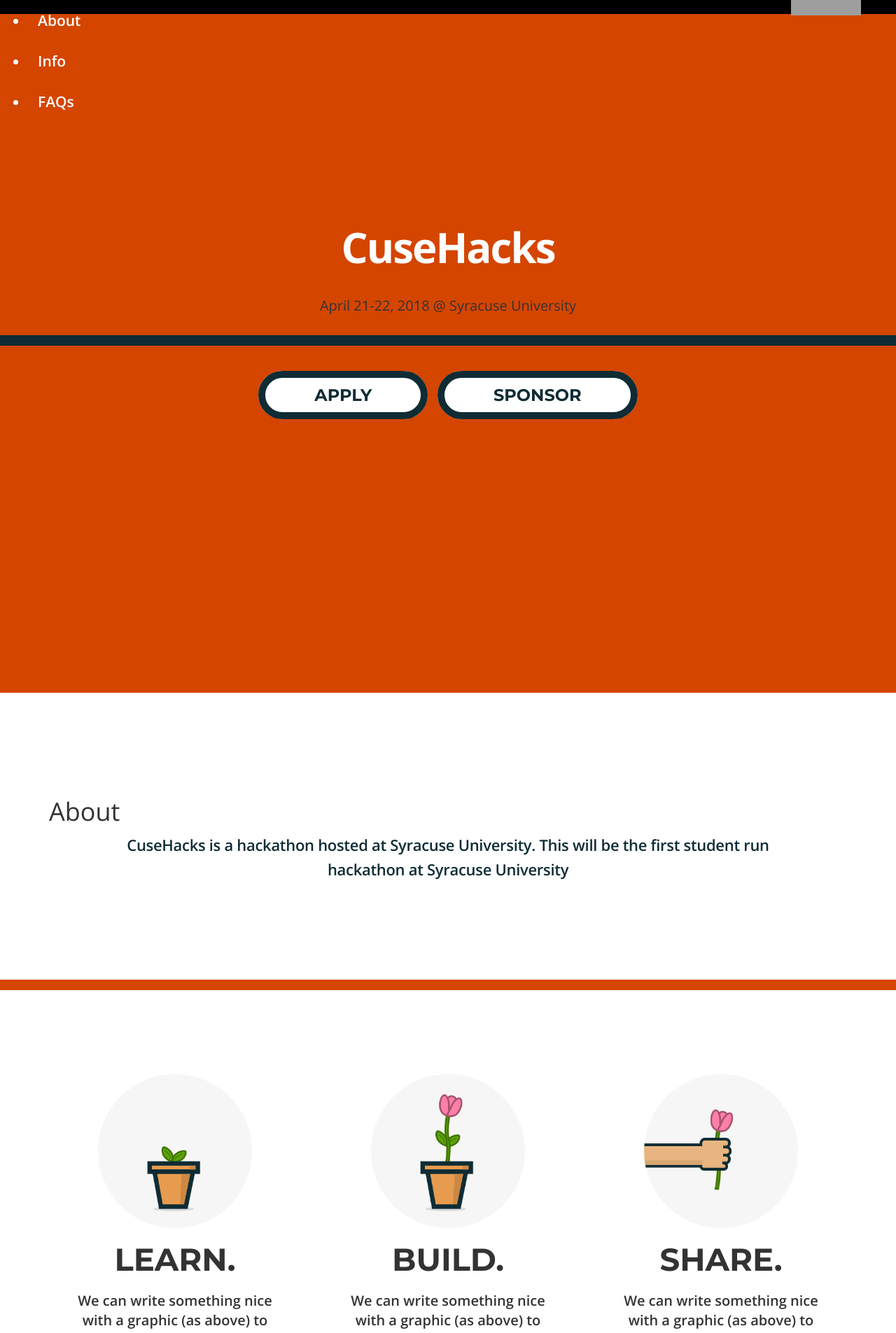
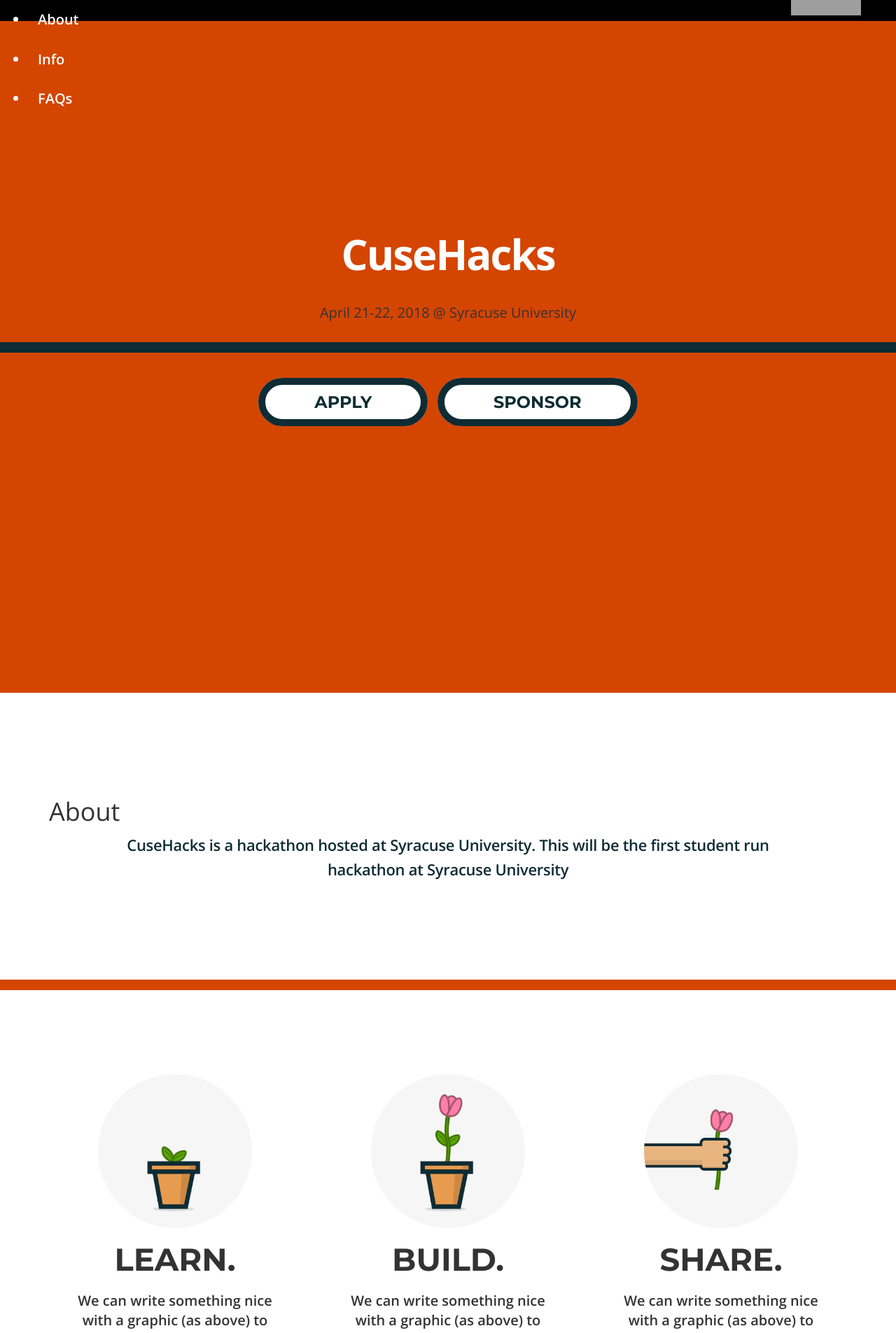
Before and after one commit to innovateorange/cusehacks, a Jekyll site: the page built from index.html, in a window 1280 px wide. Shown: the top 1905 px of the page at 70% size. Built offline with Jekyll 4.4.1, drawn with Linux system fonts in a browser that asks for light colours; nearby versions of some CDN libraries; grey boxes are pictures that could not be loaded.

Commit message:
Revert "messing around"
This reverts commit 3ef7d2895ddf580097c30a4aed1c170c9ef0bb0d.

```diff
--- a/css/original.css
+++ b/css/original.css
@@ -66,16 +66,14 @@
 
 .hero .hero-header{
   background-color: #000;
-}
-nav{
-  display: block;
-  height: 20px;
+  height: 30px
+
 }
 
 .hero .nav-item{
   color: #fff;
   align-items: center;
-  font-size: 1.5em;
+  font-size: 20px;
   padding: 14px;
 }
 
```
